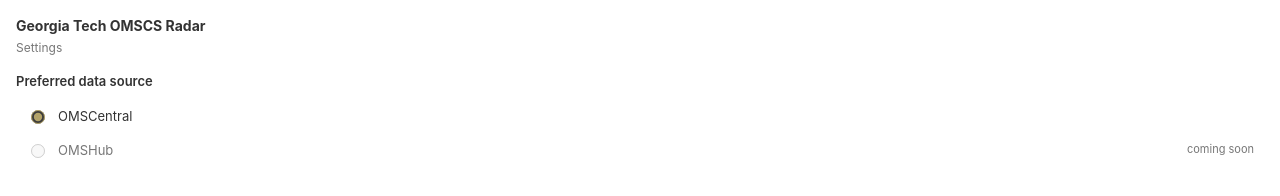
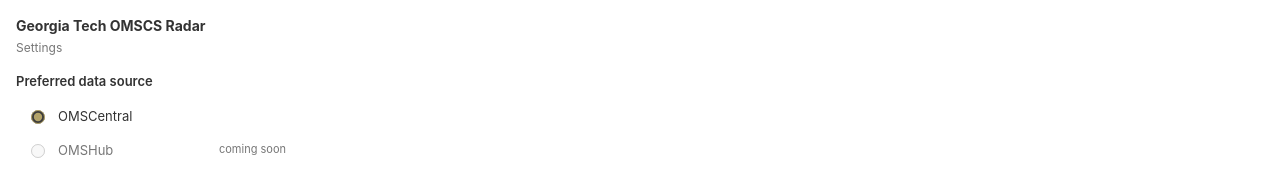
Before and after one commit to xqetsia/omscs-radar, a website built with Vite: page extension/src/popup/popup.html in a window 1280 px wide. Built offline with nearby package versions, Linux system fonts and the light colour scheme; some packages are replaced by stand-ins of ours.

Commit message:
chore: adjust popup sizing and add Web Store screenshots

```diff
--- a/extension/src/popup/popup.html
+++ b/extension/src/popup/popup.html
@@ -4,11 +4,17 @@
   <meta charset="UTF-8">
   <title>Georgia Tech OMSCS Radar — Settings</title>
   <style>
-      :root {
-        --gt-gold: #b3a369;
-        --gt-gold-soft: #fdfaf2;
-        --text: #333;
-        --muted: #777;
+    :root {
+      --gt-gold: #b3a369;
+      --gt-gold-soft: #fdfaf2;
+      --text: #333;
+      --muted: #777;
+    }
+
+      html {
+        background-color: #fff;
+        width: 280px;
+        height: 200px;
       }
 
       body {
@@ -17,7 +23,8 @@
         padding: 16px;
         color: var(--text);
         line-height: 1.4;
-        min-width: 280px;
+        width: 280px;
+        height: 200px;
       }
 
       h1 {
```
Also changed, not shown: web store/screenshots/v0.2.0 - panel.png (added), web store/screenshots/v0.2.0.png (added).
